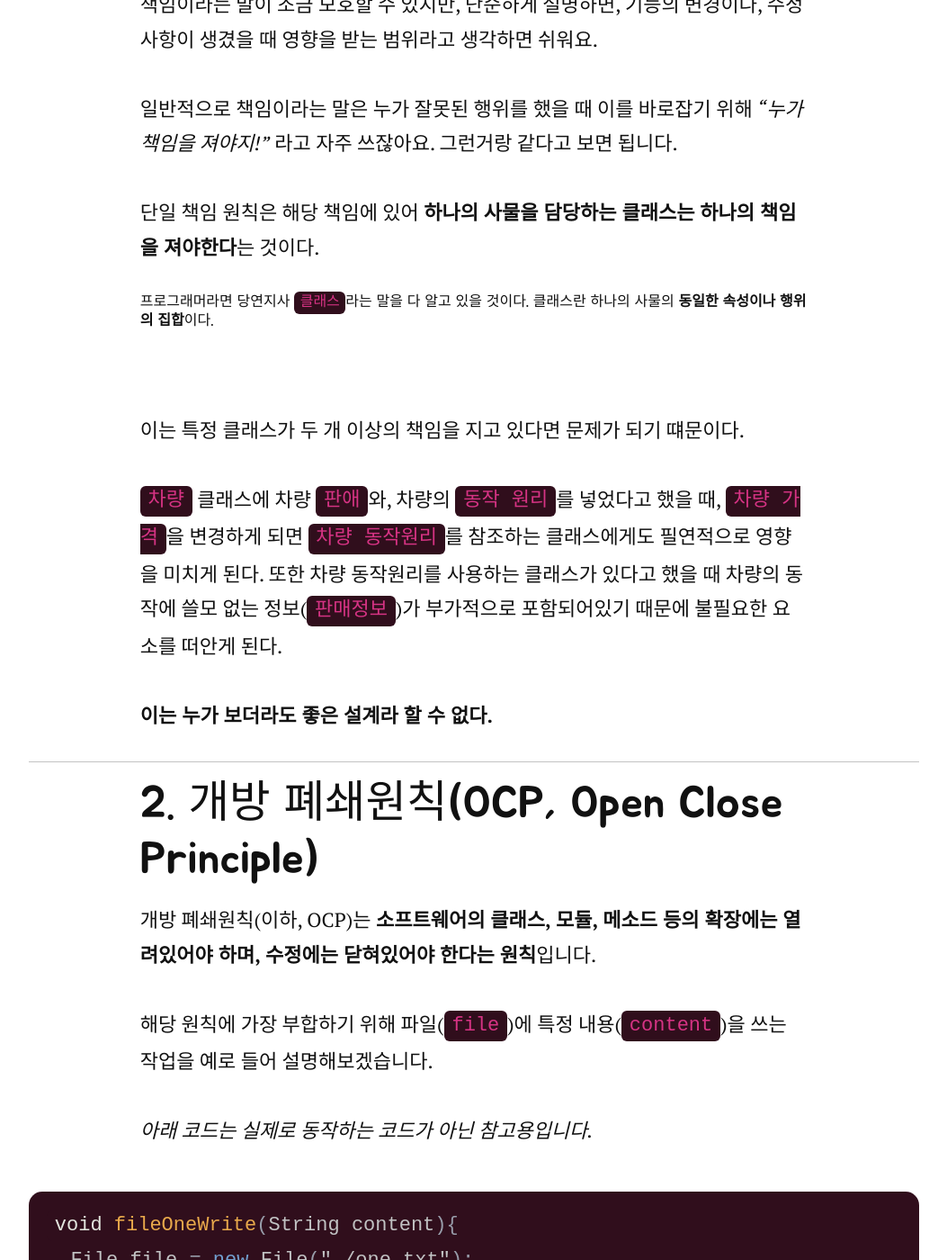
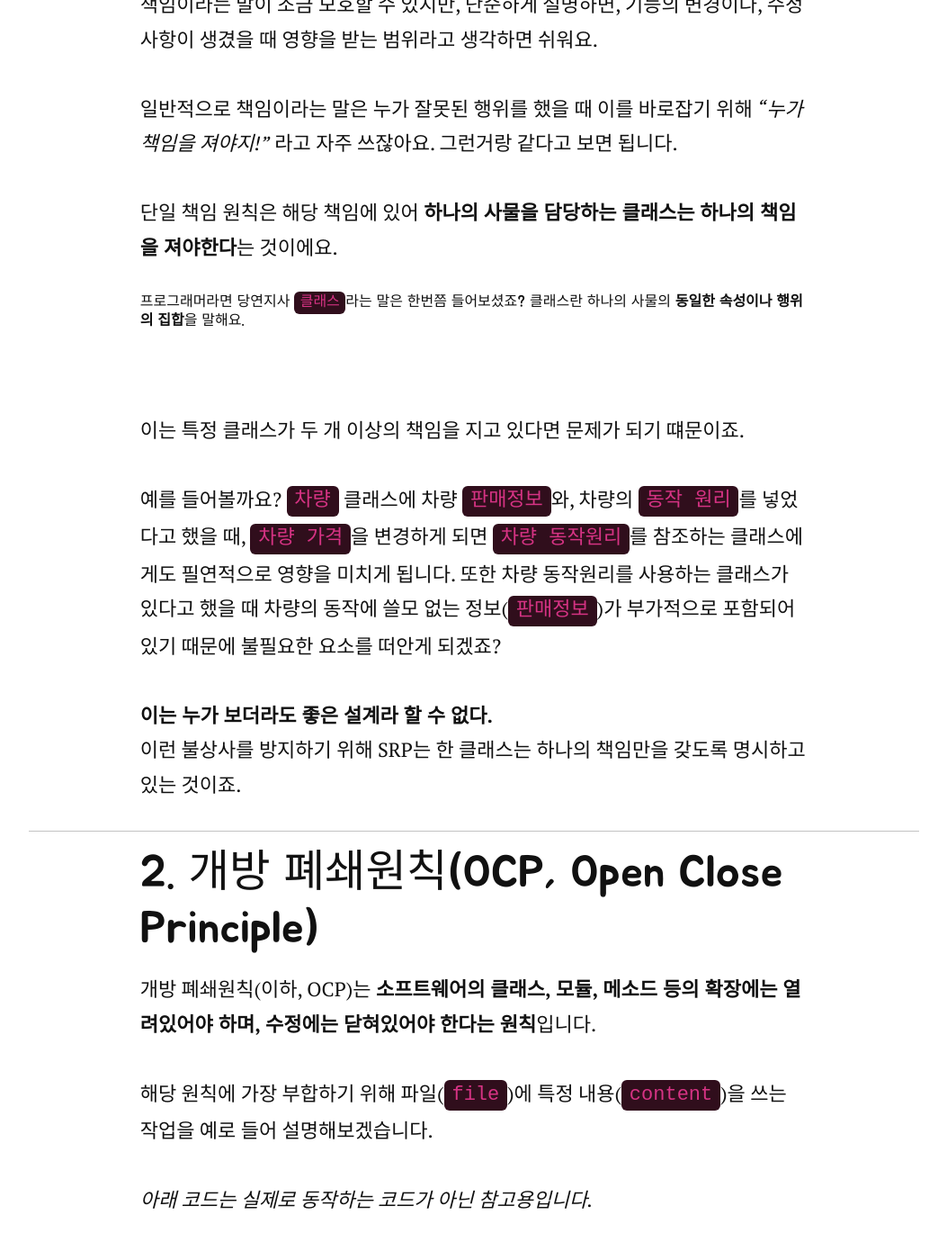
Before and after one commit to YangTaeyoung/YangTaeyoung.github.io, a Jekyll site: the page built from _posts/2022-02-25-Principle-of-OOP-Design.markdown, in a window 1280 px wide and 1400 px high, scrolled down 1138 px. Shown: the whole window at 90% size, without its empty margins (113-1166 px from the left). Built offline with Jekyll 4.4.1, drawn with Linux system fonts in a browser that asks for light colours; nearby versions of some CDN libraries; some web fonts are replaced; comment, search, counter and statistics services are not loaded.

Commit message:
Update 2022-02-25-Principle-of-OOP-Design.markdown

```diff
--- a/_posts/2022-02-25-Principle-of-OOP-Design.markdown
+++ b/_posts/2022-02-25-Principle-of-OOP-Design.markdown
@@ -21,16 +21,18 @@ date: 2022-02-25
 일반적으로 책임이라는 말은 누가 잘못된 행위를 했을 때 이를 바로잡기 위해 _"누가 책임을 져야지!"_ 라고 자주 쓰잖아요.
 그런거랑 같다고 보면 됩니다.
 <br><br>
-단일 책임 원칙은 해당 책임에 있어 **하나의 사물을 담당하는 클래스는 하나의 책임을 져야한다**는 것이다.
+단일 책임 원칙은 해당 책임에 있어 **하나의 사물을 담당하는 클래스는 하나의 책임을 져야한다**는 것이에요.
 <br>
-###### 프로그래머라면 당연지사 `클래스`라는 말을 다 알고 있을 것이다. 클래스란 하나의 사물의 **동일한 속성이나 행위의 집합**이다.
+###### 프로그래머라면 당연지사 `클래스`라는 말은 한번쯤 들어보셨죠? 클래스란 하나의 사물의 **동일한 속성이나 행위의 집합**을 말해요.
 <br><br>
-이는 특정 클래스가 두 개 이상의 책임을 지고 있다면 문제가 되기 떄문이다.
+이는 특정 클래스가 두 개 이상의 책임을 지고 있다면 문제가 되기 떄문이죠.
 <br><br>
-`차량` 클래스에 차량 `판애`와, 차량의 `동작 원리`를 넣었다고 했을 때, `차량 가격`을 변경하게 되면 `차량 동작원리`를 참조하는 클래스에게도 필연적으로 영향을 미치게 된다.
-또한 차량 동작원리를 사용하는 클래스가 있다고 했을 때 차량의 동작에 쓸모 없는 정보(`판매정보`)가 부가적으로 포함되어있기 때문에 불필요한 요소를 떠안게 된다.
+예를 들어볼까요? `차량` 클래스에 차량 `판매정보`와, 차량의 `동작 원리`를 넣었다고 했을 때, `차량 가격`을 변경하게 되면 `차량 동작원리`를 참조하는 클래스에게도 필연적으로 영향을 미치게 됩니다.
+또한 차량 동작원리를 사용하는 클래스가 있다고 했을 때 차량의 동작에 쓸모 없는 정보(`판매정보`)가 부가적으로 포함되어있기 때문에 불필요한 요소를 떠안게 되겠죠?
 <br><br>
 **이는 누가 보더라도 좋은 설계라 할 수 없다.**
+<br>
+이런 불상사를 방지하기 위해 SRP는 한 클래스는 하나의 책임만을 갖도록 명시하고 있는 것이죠.
 
 <hr>
 
```
